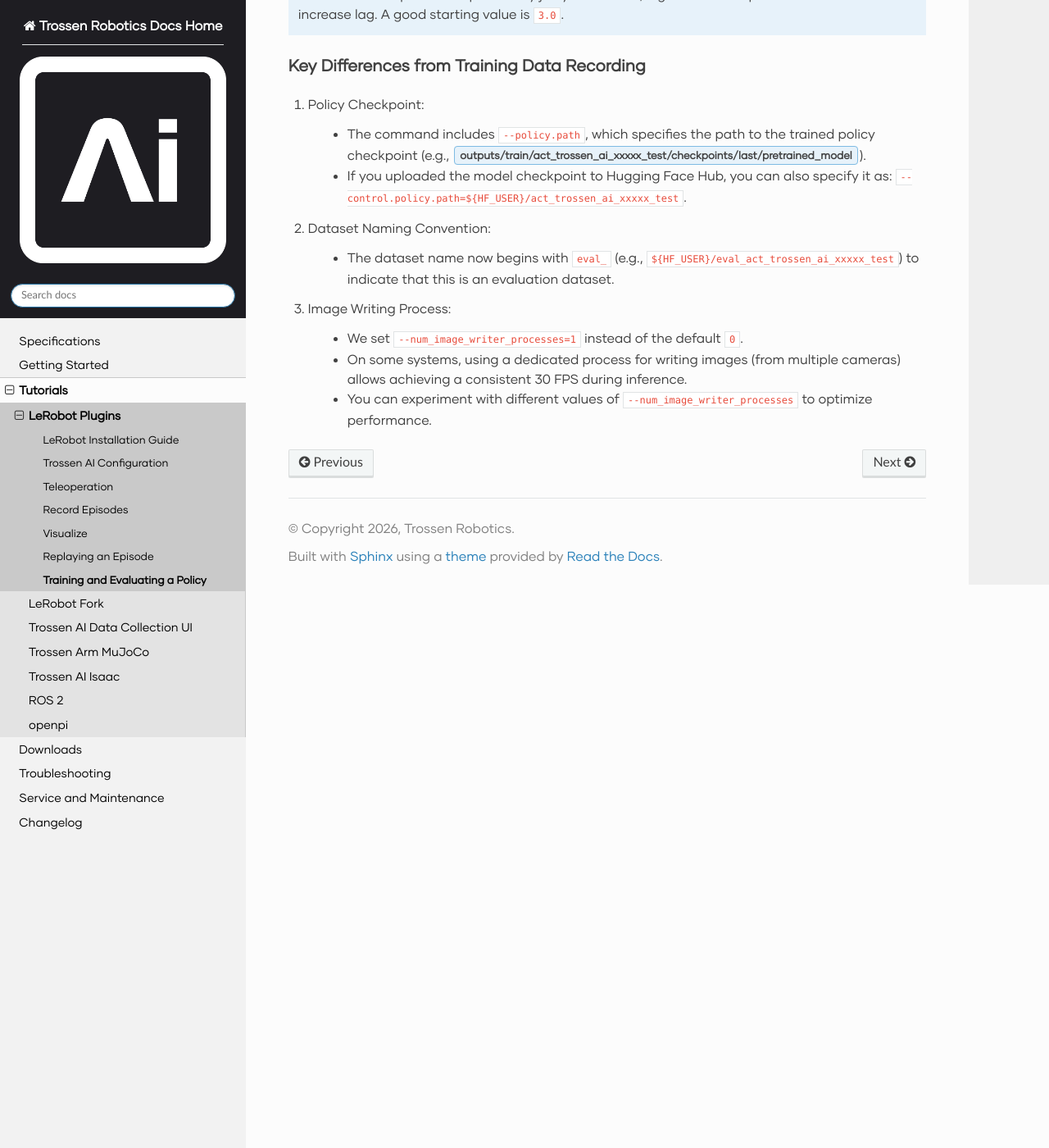
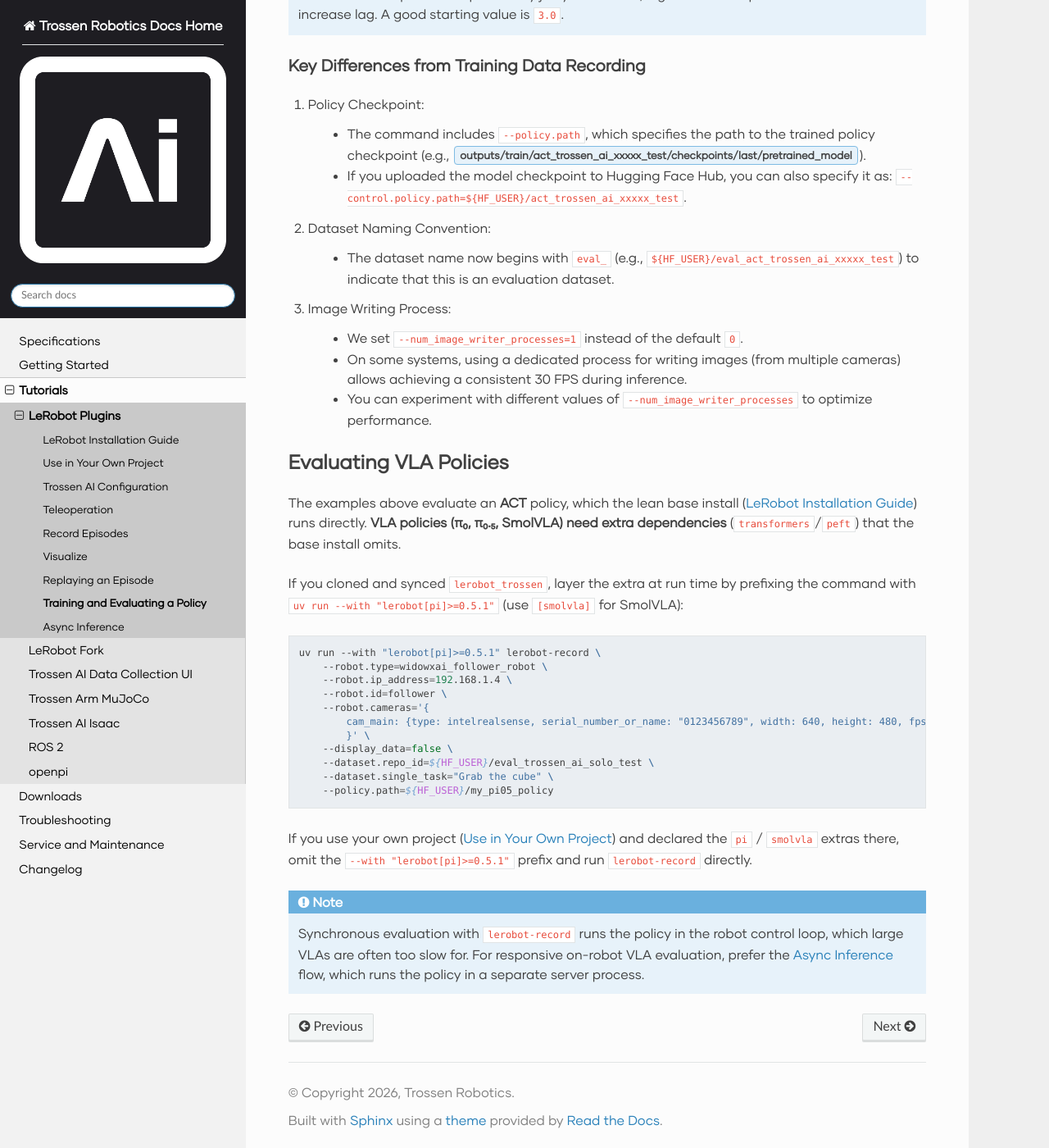
Before and after one commit to TrossenRobotics/trossen_arm, a Sphinx documentation site: the page built from docs/tutorials/lerobot_plugin/train_and_evaluate.rst, in a window 1280 px wide and 1400 px high, scrolled down 2412 px. Shown: the whole window at 82% size. Built offline with Sphinx 7.4.7 and the Read the Docs theme 3.1.0, drawn with Linux system fonts in a browser that asks for light colours; some web fonts are replaced; pages that are not in the unit, such as notebooks, are missing from menus.

Commit message:
Add LeRobot async inference and project integration guides
Document the policy-server / robot-client async inference flow and how to consume the Trossen LeRobot plugins as dependencies in your own project. Note the Python 3.12 / lerobot 0.5.1 requirement and how to layer the pi/smolvla/async extras for VLA evaluation.

```diff
--- a/docs/tutorials/lerobot_plugin.rst
+++ b/docs/tutorials/lerobot_plugin.rst
@@ -9,9 +9,11 @@ This page contains tutorials for using the Trossen AI Kits with the LeRobot "bri
     :caption: Contents:
 
     lerobot_plugin/setup.rst
+    lerobot_plugin/use_in_your_project.rst
     lerobot_plugin/configuration.rst
     lerobot_plugin/teleoperation.rst
     lerobot_plugin/record_episode.rst
     lerobot_plugin/visualize.rst
     lerobot_plugin/replay.rst
     lerobot_plugin/train_and_evaluate.rst
+    lerobot_plugin/async_inference.rst
--- a/docs/tutorials/lerobot_plugin/setup.rst
+++ b/docs/tutorials/lerobot_plugin/setup.rst
@@ -4,6 +4,11 @@ LeRobot Installation Guide
 
 Install LeRobot
 ===============
+
+.. note::
+
+    This package requires **Python ≥ 3.12** (it depends on ``lerobot >= 0.5.1``, which requires 3.12).
+    ``uv`` provisions a compatible interpreter automatically, so no manual Python setup is needed.
 
 On your computer:
 
--- a/docs/tutorials/lerobot_plugin/train_and_evaluate.rst
+++ b/docs/tutorials/lerobot_plugin/train_and_evaluate.rst
@@ -192,3 +192,32 @@ Key Differences from Training Data Recording
     - We set ``--num_image_writer_processes=1`` instead of the default ``0``.
     - On some systems, using a dedicated process for writing images (from multiple cameras) allows achieving a consistent 30 FPS during inference.
     - You can experiment with different values of ``--num_image_writer_processes`` to optimize performance.
+
+Evaluating VLA Policies
+=======================
+
+The examples above evaluate an **ACT** policy, which the lean base install (:doc:`setup`) runs directly.
+**VLA policies (π₀, π₀.₅, SmolVLA) need extra dependencies** (``transformers``/``peft``) that the base install omits.
+
+If you cloned and synced ``lerobot_trossen``, layer the extra at run time by prefixing the command with ``uv run --with "lerobot[pi]>=0.5.1"`` (use ``[smolvla]`` for SmolVLA):
+
+.. code-block:: bash
+
+    uv run --with "lerobot[pi]>=0.5.1" lerobot-record \
+        --robot.type=widowxai_follower_robot \
+        --robot.ip_address=192.168.1.4 \
+        --robot.id=follower \
+        --robot.cameras='{
+            cam_main: {type: intelrealsense, serial_number_or_name: "0123456789", width: 640, height: 480, fps: 30}
+            }' \
+        --display_data=false \
+        --dataset.repo_id=${HF_USER}/eval_trossen_ai_solo_test \
+        --dataset.single_task="Grab the cube" \
+        --policy.path=${HF_USER}/my_pi05_policy
+
+If you use your own project (:doc:`use_in_your_project`) and declared the ``pi`` / ``smolvla`` extras there, omit the ``--with "lerobot[pi]>=0.5.1"`` prefix and run ``lerobot-record`` directly.
+
+.. note::
+
+    Synchronous evaluation with ``lerobot-record`` runs the policy in the robot control loop, which large VLAs are often too slow for.
+    For responsive on-robot VLA evaluation, prefer the :doc:`async_inference` flow, which runs the policy in a separate server process.
```
Also changed, not shown: docs/tutorials/lerobot_plugin/async_inference.rst (added, +76 -0 lines), docs/tutorials/lerobot_plugin/use_in_your_project.rst (added, +122 -0 lines).
